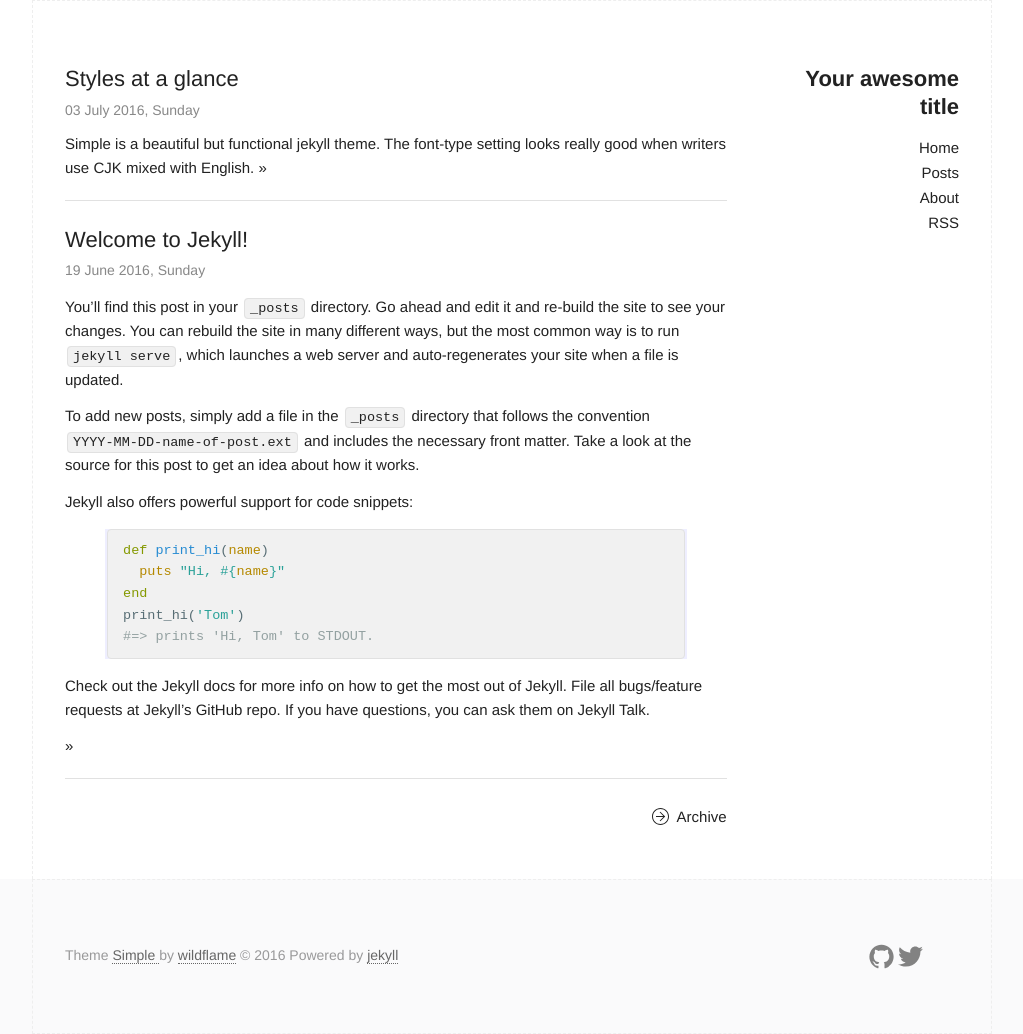
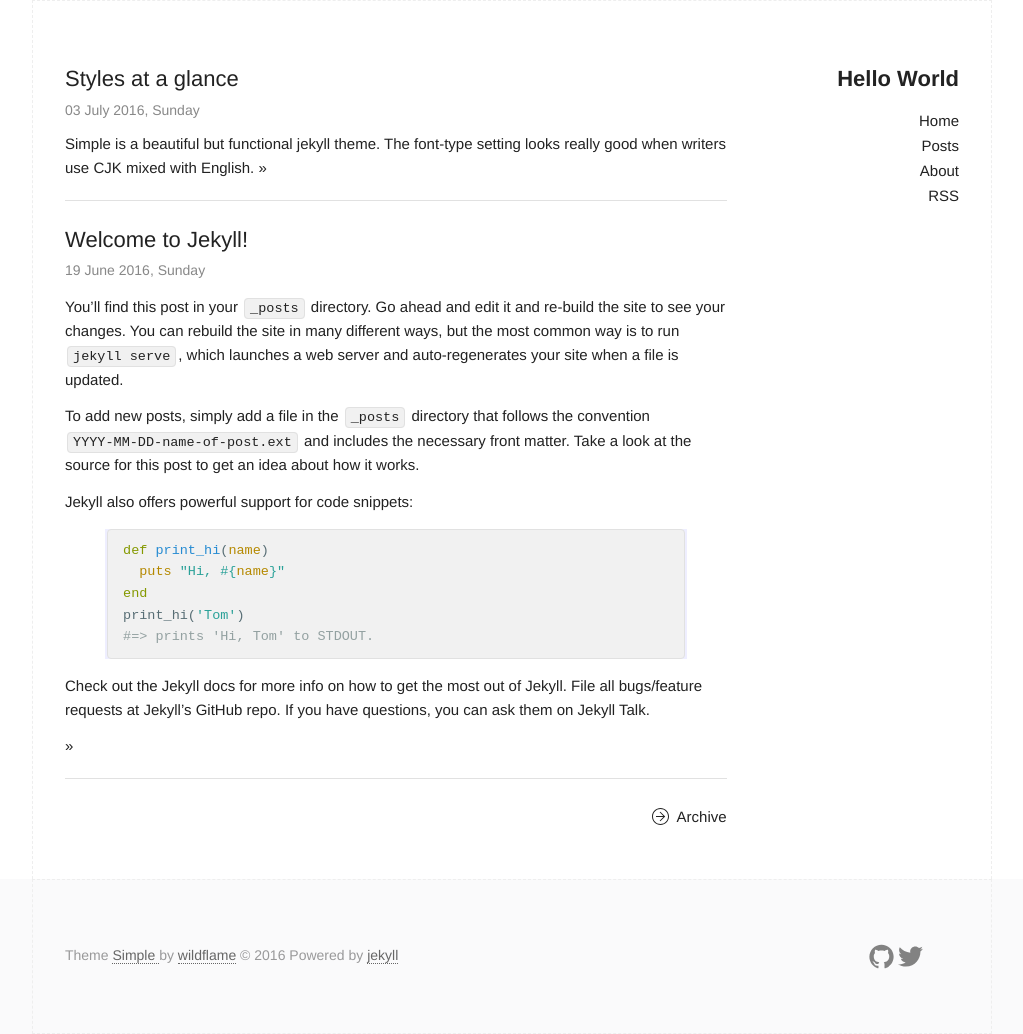
Before and after one commit to nlls1990/nlls1990.github.io, a Jekyll site: the page built from index.html, in a window 1280 px wide. Shown: the whole page, without its empty margins (128-1151 px from the left). Built offline with Jekyll 4.4.1, drawn with Linux system fonts in a browser that asks for light colours; some of the changed lines change nothing that is shown.

Commit message:
change title and description

```diff
--- a/_config.yml
+++ b/_config.yml
@@ -6,16 +6,14 @@
 # 'jekyll serve'. If you change this file, please restart the server process.
 
 # Site settings
-title: Your awesome title
-email: your-email@domain.com
+title: Hello World
+email: 124639013@qq.com
 description: > # this means to ignore newlines until "baseurl:"
-  Write an awesome description for your new site here. You can edit this
-  line in _config.yml. It will appear in your document head meta (for
-  Google search results) and in your feed.xml site description.
+  学习学习再学习，自律是我更自由.
 baseurl: "" # the subpath of your site, e.g. /blog
 url: "" # the base hostname & protocol for your site
 twitter_username: Taffyer
-github_username:  wild-flame
+github_username:  nlls1990
 
 # Build settings
 markdown: kramdown
```
